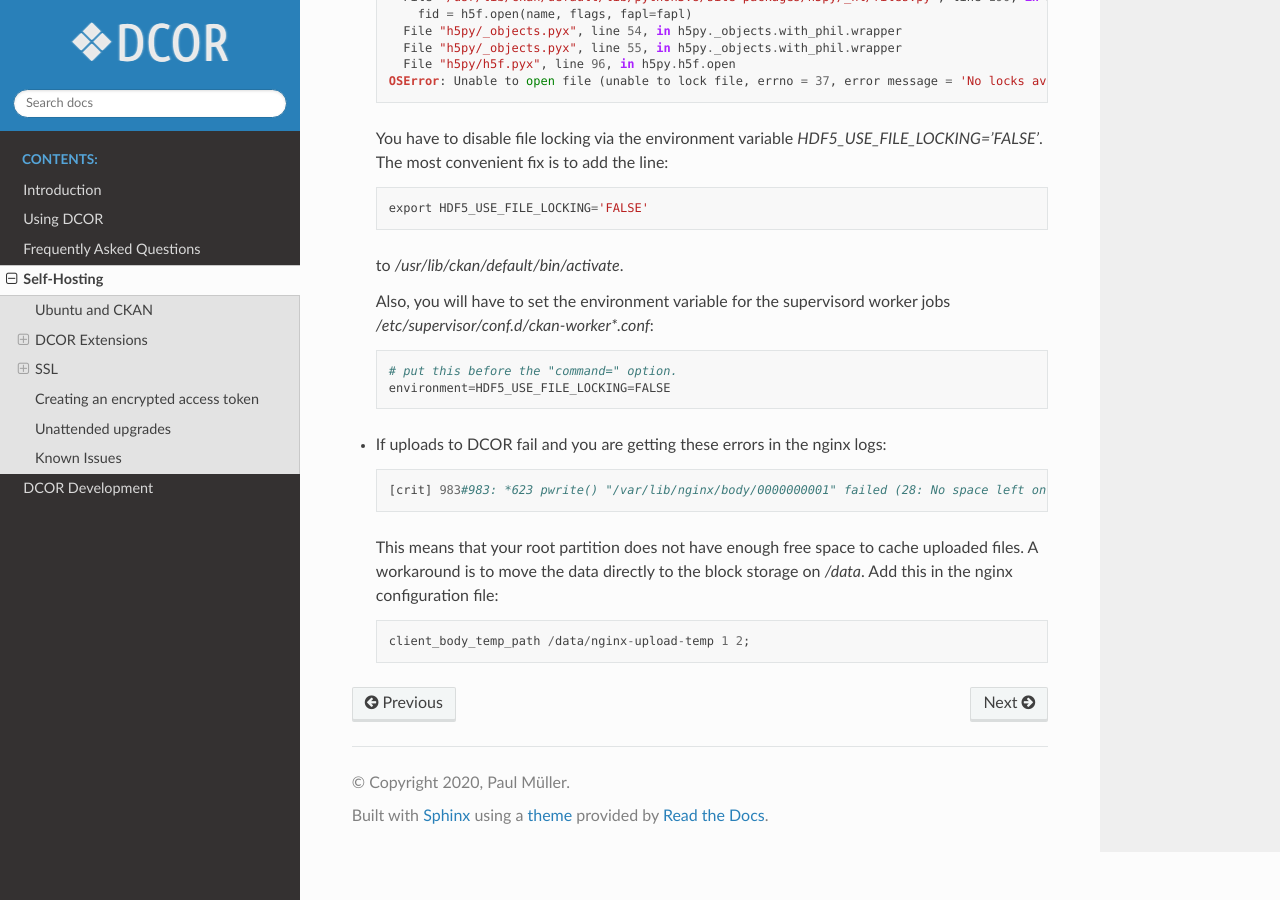
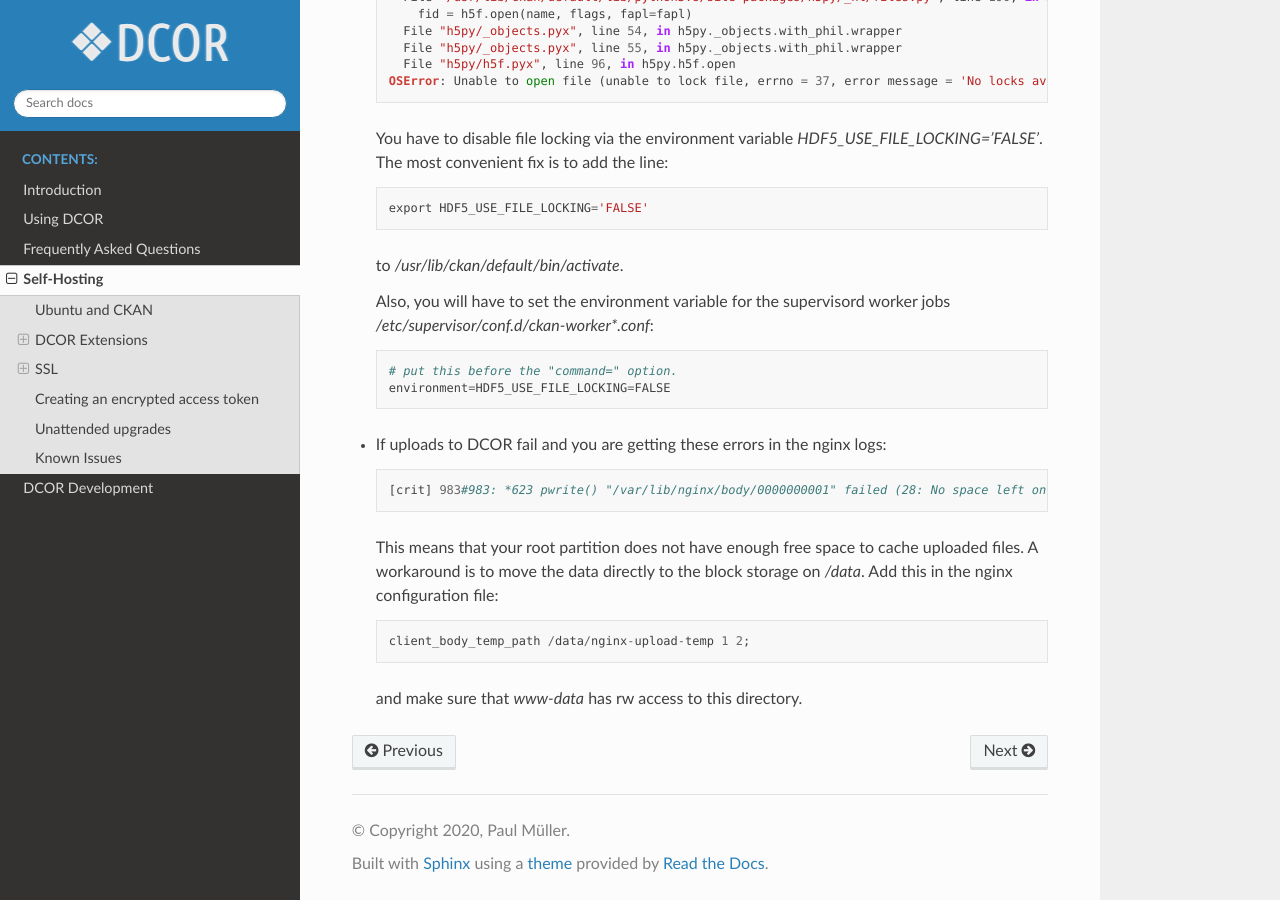
Before and after one commit to DCOR-dev/dcor-docs, a Sphinx documentation site: the page built from docs/sec_self_hosting.rst, in a window 1280 px wide and 900 px high, scrolled down 9350 px. Built offline with Sphinx 7.4.7 and the Read the Docs theme 2.0.0, drawn with Linux system fonts in a browser that asks for light colours.

Commit message:
new entry in trouble-shooting

```diff
--- a/docs/sec_self_hosting.rst
+++ b/docs/sec_self_hosting.rst
@@ -545,3 +545,5 @@ Known Issues
   block storage on `/data`. Add this in the nginx configuration file::
 
     client_body_temp_path /data/nginx-upload-temp 1 2;
+
+  and make sure that `www-data` has rw access to this directory.
```
